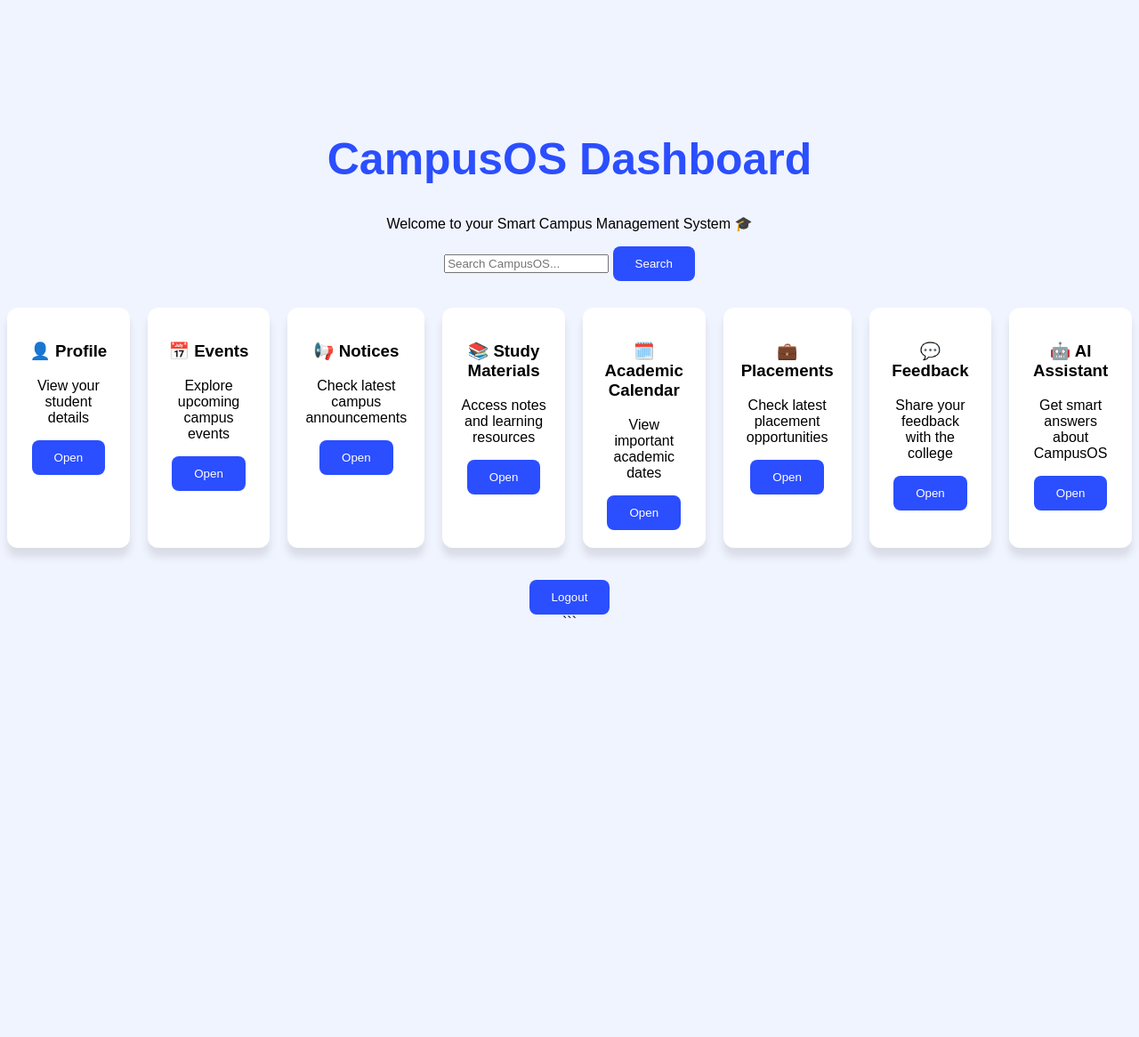
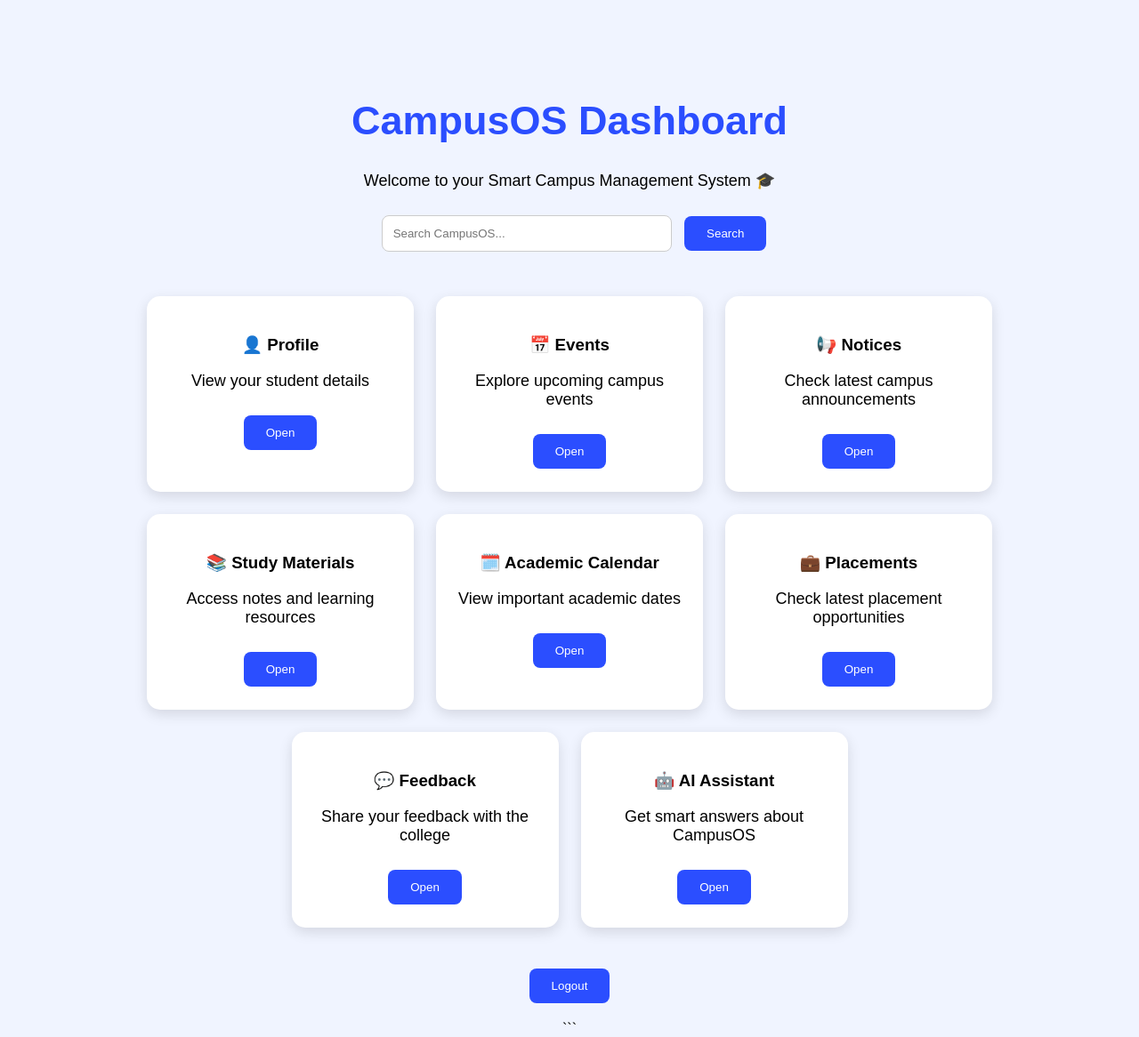
Before and after one commit to Aryaaa-9426/SyanpX_CampusOS, a Flask app: page /dashboard in a window 1280 px wide. Shown: the whole page at 89% size. Before the commit the page ends 695 px from the top, so only its background shows below. Run offline with Flask 3, Linux system fonts and the light colour scheme.

Commit message:
upgrade campus os ui design

```diff
--- a/static/style.css
+++ b/static/style.css
@@ -2,16 +2,26 @@
     font-family: Arial, sans-serif;
     background: #f0f4ff;
     text-align: center;
+    margin: 0;
 }
 
+
 .container {
-    margin-top: 150px;
+    margin-top: 60px;
+    padding: 20px;
 }
 
+
 h1 {
-    font-size: 50px;
+    font-size: 45px;
     color: #2b4eff;
 }
+
+
+p {
+    font-size: 18px;
+}
+
 
 button {
     padding: 12px 25px;
@@ -20,20 +30,68 @@
     color: white;
     border-radius: 8px;
     cursor: pointer;
-}
-.card-container {
-    display: flex;
-    justify-content: center;
-    gap: 20px;
-    margin-top: 30px;
+    margin-top: 10px;
 }
 
-.card {
-    background: white;
-    padding: 20px;
-    border-radius: 12px;
-    width: 220px;
-    box-shadow: 0 10px 10px rgba(0,0,0,0.1);
+
+button:hover {
+    background: #1735c7;
+}
 
 
+.card-container {
+
+    display: flex;
+    flex-wrap: wrap;
+    justify-content: center;
+    gap: 25px;
+    margin-top: 40px;
+
 }
+
+
+.card {
+
+    background: white;
+    padding: 25px;
+    border-radius: 15px;
+    width: 250px;
+    min-height: 170px;
+
+    box-shadow: 0 5px 15px rgba(0,0,0,0.12);
+
+    transition: 0.3s;
+
+}
+
+
+.card:hover {
+
+    transform: translateY(-8px);
+
+}
+
+
+input, textarea {
+
+    width: 300px;
+    padding: 12px;
+    margin: 10px;
+    border-radius: 8px;
+    border: 1px solid #ccc;
+
+}
+
+
+textarea {
+
+    height: 100px;
+
+}
+
+
+a {
+
+    text-decoration: none;
+
+}
```
